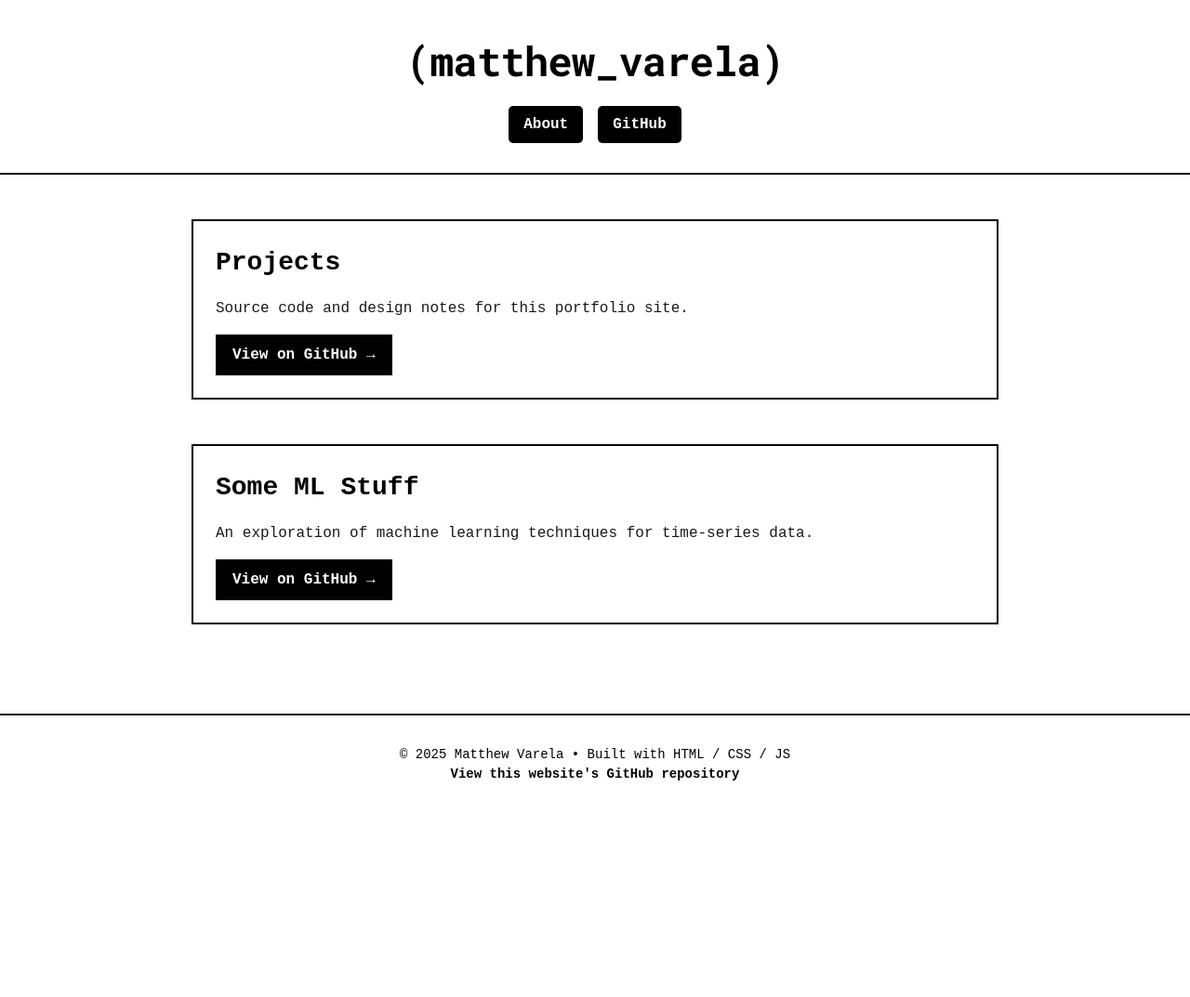
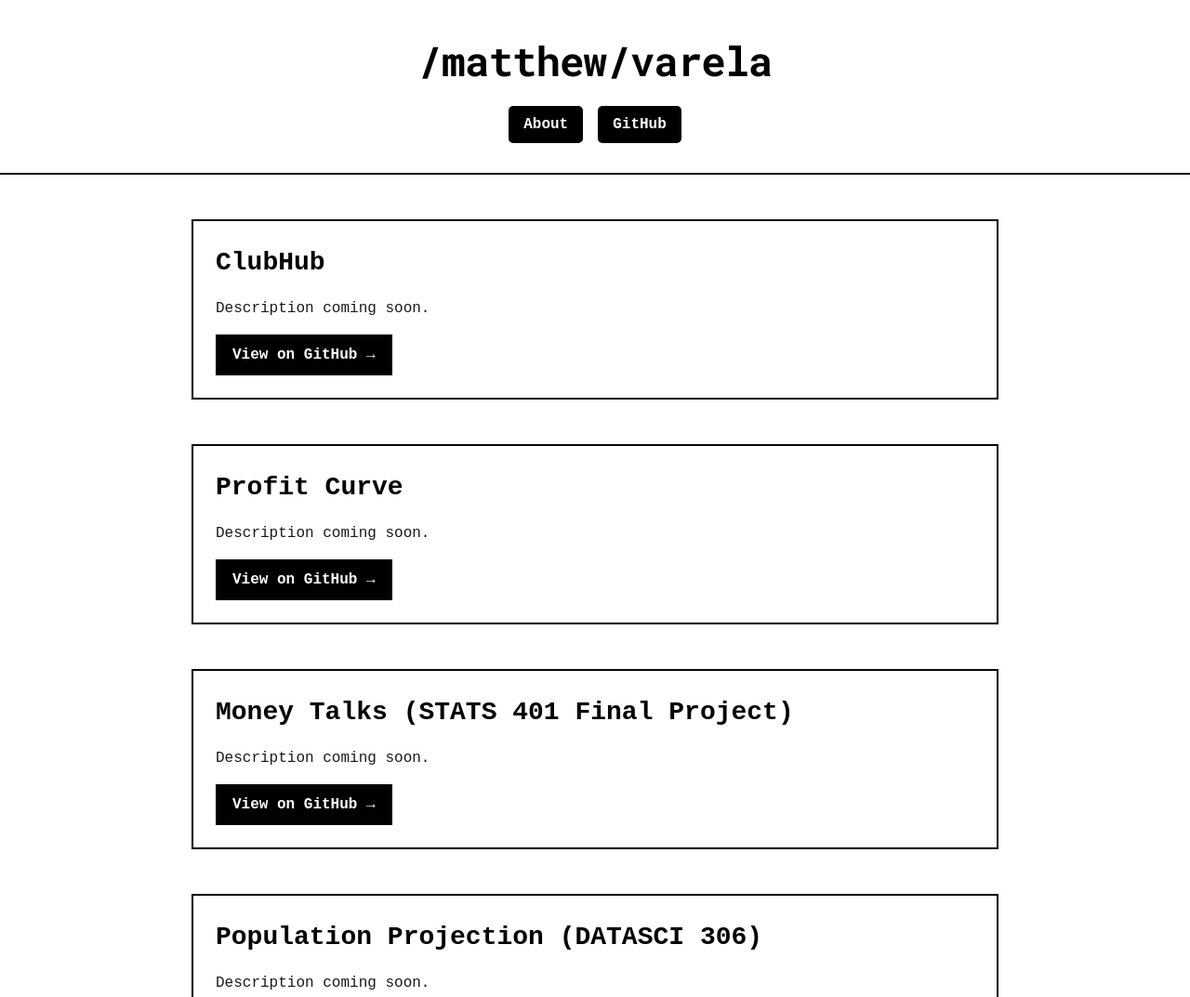
Before and after one commit to matthew-varela/personal-website, a website: page index.html in a window 1280 px wide. Shown: the top 1073 px of the page at 93% size. Before the commit the page ends 876 px from the top, so only its background shows below. Drawn offline with Linux system fonts and the light colour scheme.

Commit message:
Projects

```diff
--- a/index.html
+++ b/index.html
@@ -20,7 +20,7 @@
   </head>
   <body>
     <header class="site-header">
-      <h1 class="site-title">(matthew_varela)</h1>
+      <h1 class="site-title">/matthew/varela</h1>
       <nav>
         <a href="about.html">About</a>
         <a href="https://github.com/matthew-varela" target="_blank" rel="noopener noreferrer">GitHub</a>
--- a/script.js
+++ b/script.js
@@ -3,16 +3,29 @@
  *  ===========================*/
 const projects = [
   {
-    title: "Projects", // Example entry
-    description: "Source code and design notes for this portfolio site.",
-    github: "https://github.com/matthew-varela/personal-website",
+    title: "ClubHub",
+    // TODO: Add a concise, engaging description of ClubHub.
+    description: "Description coming soon.",
+    github: "https://github.com/matthew-varela/show_clubhub",
   },
   {
-    title: "Some ML Stuff",
-    description: "An exploration of machine learning techniques for time-series data.",
+    title: "Profit Curve",
+    // TODO: Write a short overview of the Profit Curve project.
+    description: "Description coming soon.",
     github: "https://github.com/matthew-varela/profit_curve",
   },
-  // Add more projects as desired ⬆️
+  {
+    title: "Money Talks (STATS 401 Final Project)",
+    // TODO: Summarize the Money Talks project and its goals.
+    description: "Description coming soon.",
+    github: "https://github.com/matthew-varela/money_talks",
+  },
+  {
+    title: "Population Projection (DATASCI 306)",
+    // TODO: Provide details about the population projection analysis.
+    description: "Description coming soon.",
+    github: "https://github.com/matthew-varela/datasci306_population_projection",
+  },
 ];
 
 const list = document.getElementById("projects");
```
